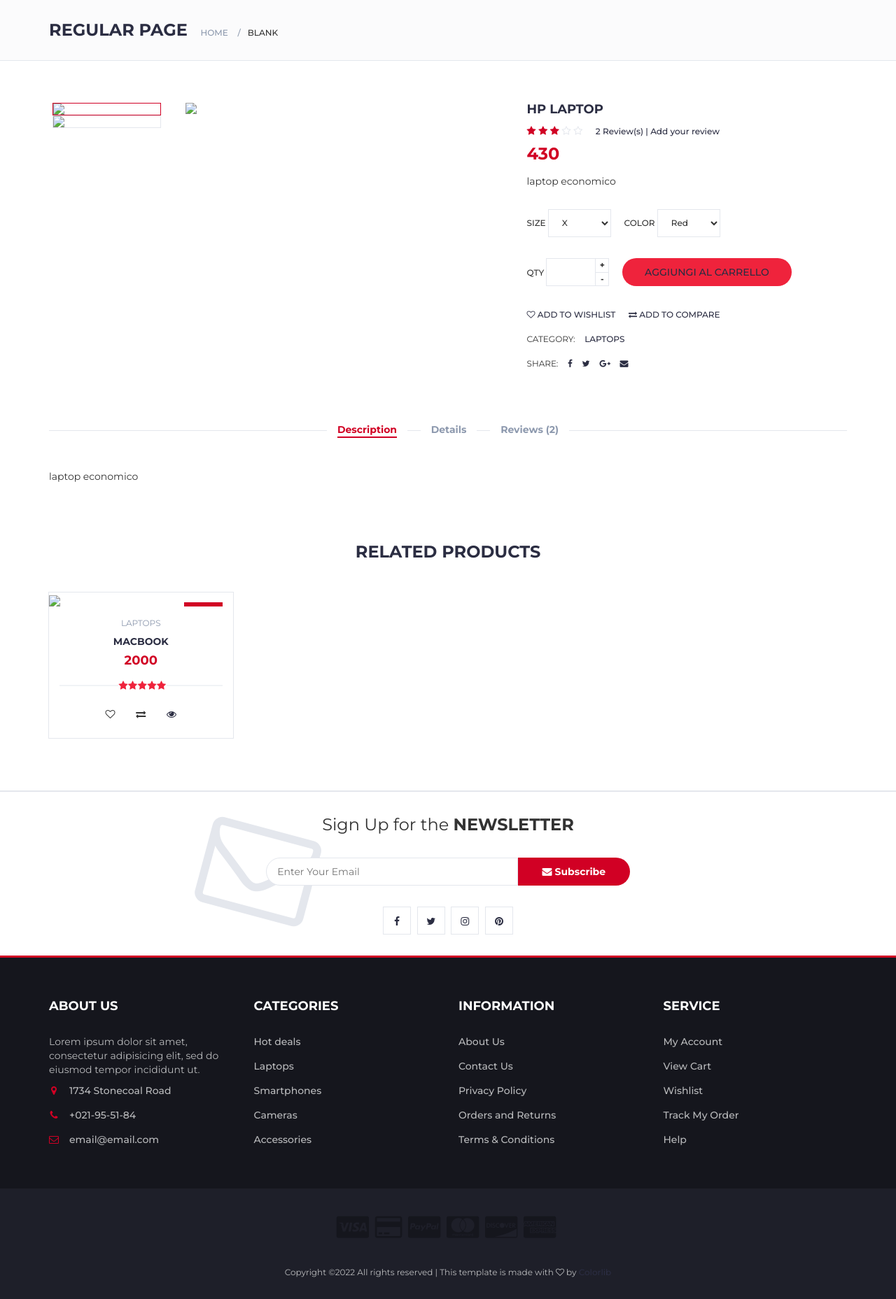
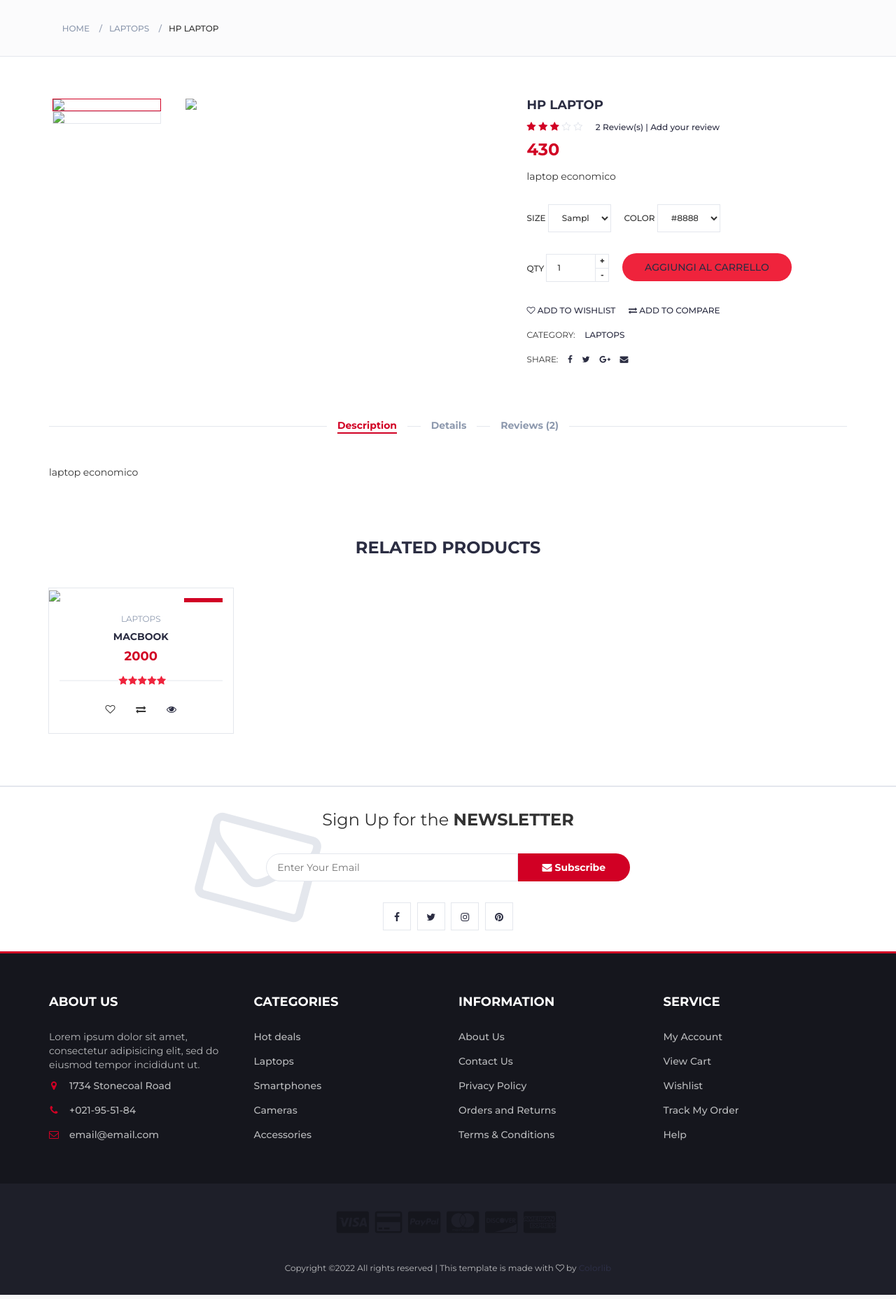
Before and after one commit to maca99/progetto_tdw, a PHP site: page /product.php?product_code=1 in a window 1280 px wide. Shown: the part 207-2064 px from the top of the page at 70% size. Run offline with PHP 8.4, Linux system fonts and the light colour scheme; data comes from the database, SQL or seed files in the repository; tables that the repository leaves empty or names only in its code hold one stand-in row (values such as "Sample post"); a stand-in replaces the project's code that opens the database connection.

Commit message:
aggiunta tasti size e color

```diff
--- a/dhtml/blank.html
+++ b/dhtml/blank.html
@@ -170,10 +170,11 @@
 				<!-- row -->
 				<div class="row">
 					<div class="col-md-12">
-						<h3 class="breadcrumb-header">Regular Page</h3>
+						<h3 class="breadcrumb-header"><[titolo]></h3>
 						<ul class="breadcrumb-tree">
-							<li><a href="#">Home</a></li>
-							<li class="active">Blank</li>
+							<li><a href="index.php">Home</a></li>
+							<li><a href="#"><[nome_categoria]></a></li>
+							<li class="active"><[nome]></li>
 						</ul>
 					</div>
 				</div>
--- a/dhtml/product.html
+++ b/dhtml/product.html
@@ -44,13 +44,13 @@
         <label>
             Size
             <select class="input-select">
-                <option value="0">X</option>
+                <[size]>
             </select>
         </label>
         <label>
             Color
             <select class="input-select">
-                <option value="0">Red</option>
+                <[color]>
             </select>
         </label>
     </div>
@@ -59,7 +59,7 @@
         <div class="qty-label">
             Qty
             <div class="input-number">
-                <input type="number" min="1" max="100" id="quantity"  >
+                <input type="number" min="1" max="100" name="quantity" value="1">
                 <span class="qty-up">+</span>
                 <span class="qty-down">-</span>
             </div>
--- /dev/null
+++ b/dhtml/webarch/option.html
@@ -0,0 +1,3 @@
+<[foreach]>
+<option value="<[value]>"><[title]></option>
+<[/foreach]>
--- a/include/tags/utility.inc.php
+++ b/include/tags/utility.inc.php
@@ -168,8 +168,8 @@
 
             $oid=$mysqli->query("SELECT *  FROM recensione WHERE id_prodotto=$id LIMIT 3");
 
-            if($oid){
-
+            if(mysqli_num_rows($oid) == 0){
+                return $main->get();
             }
             while($row=$oid->fetch_assoc()){
                 $main->setContent("name",$row['name']);
@@ -182,6 +182,30 @@
             return $main->get();
           }
 
+          function color($id){
+            global $mysqli;
+
+            $main= new Template("dhtml/webarch/option.html");
+                $oid=$mysqli->query("SELECT nome_colore AS title, color.id_color AS valore FROM prodotto_has_color ,color WHERE prodotto_has_color.id_prodotto=$id AND prodotto_has_color.id_color=color.id_color ");
+                while($data=$oid->fetch_array()) {
+                    $main->setContent("title", $data['title']);
+                    $main->setContent("value", $data['valore']);
+               }
+               return $main->get();
+            }
+            function size($id){
+                global $mysqli;
+
+                $main= new Template("dhtml/webarch/option.html");
+                $oid=$mysqli->query("SELECT misure as title,size.id_size as valore FROM prodotto_has_size,size WHERE prodotto_has_size.id_prodotto=$id AND prodotto_has_size.id_size=size.id_size");
+                while($data=$oid->fetch_array()) {
+                     $main->setContent("title", $data['title']);
+                     $main->setContent("value", $data['valore']);
+                }
+                return $main->get();
+            }
+
+
     }
 
 ?>
--- a/product.php
+++ b/product.php
@@ -11,19 +11,23 @@
 
 
 	//informazioni sul prodotto
-	$oid=$mysqli->query("SELECT * FROM prodotto,categoria WHERE id_prodotto= $id AND prodotto.id_categoria=categoria.id_categoria");
+	$oid=$mysqli->query("SELECT * FROM prodotto,categoria  WHERE prodotto.id_prodotto= $id AND prodotto.id_categoria=categoria.id_categoria ");
 
 	if(mysqli_num_rows($oid) != 1){
 		echo("prodotto non trovato");
 		exit();
 	}
+	$data = $oid->fetch_assoc();
+	foreach($data as $key => $value) {
+		$body->setContent($key, $value);
+		$main->setContent($key, $value);
+	}
 
-	$data = $oid->fetch_assoc();
+	//colore e grandezze
+	$body->setContent("size", $utility->size($id));
+	$body->setContent("color", $utility->color($id));
 
 
-	foreach($data as $key => $value) {
-		$body->setContent($key, $value);
-	}
 
 	//numero di recensioni
 	$oid=$mysqli->query("SELECT COUNT(*)as num_rew ,AVG(recensione.voto) as voto FROM recensione WHERE id_prodotto= $id");
```
Also changed, not shown: include/tags/img.php (deleted, +0 -7 lines).
